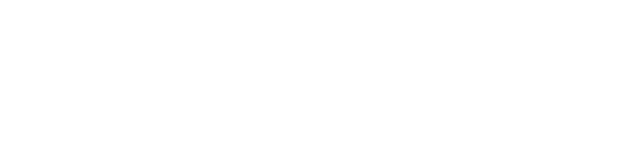
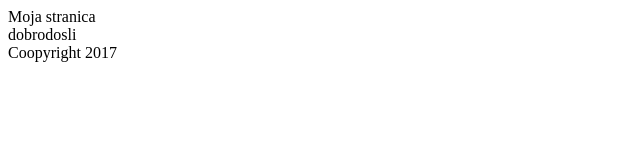
Before and after one commit to igor90ns/git-vezba, a plain HTML site: page index.html in a window 1280 px wide. Shown: the whole page, without its empty margins (0-640 px from the left). Drawn offline with Linux system fonts and the light colour scheme.

Commit message:
dodati odnovni elementi

```diff
--- a/index.html
+++ b/index.html
@@ -5,5 +5,8 @@
 </head>
 <body>
 
+		<header>Moja stranica</header>
+		<main>dobrodosli</main>
+		<footer>Coopyright 2017</footer>
 </body>
 </html>
```
